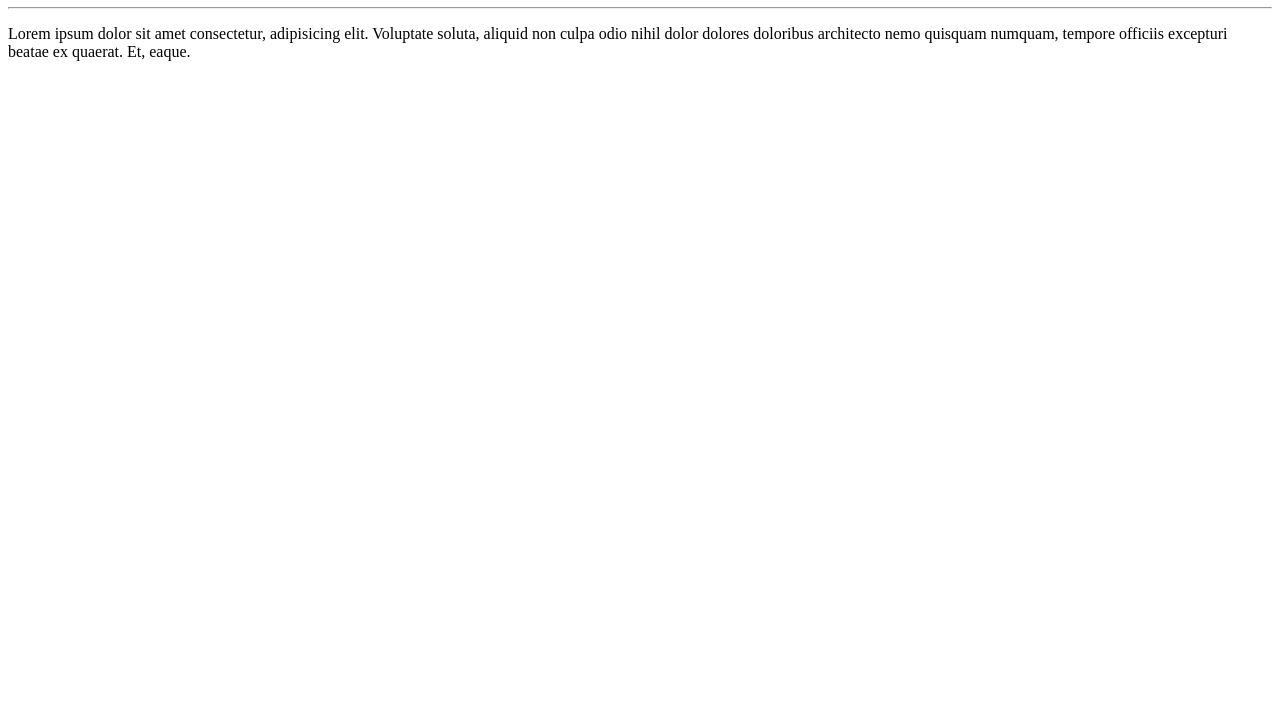
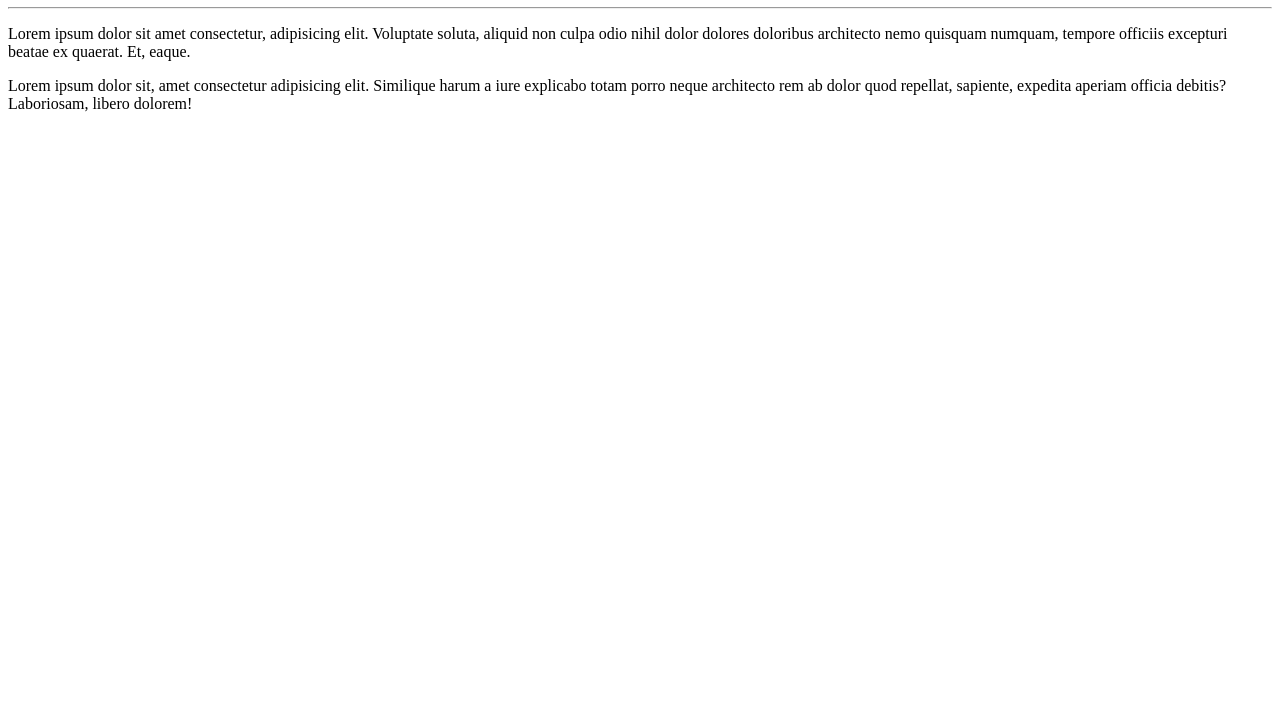
Before and after one commit to edsonlp/Ola-Mundo, a plain HTML site: page site-exemplo/index.html in a window 1280 px wide. Shown: the part 73-800 px from the top of the page. Drawn offline with Linux system fonts and the light colour scheme.

Commit message:
adicionei um parágrafo

```diff
--- a/site-exemplo/index.html
+++ b/site-exemplo/index.html
@@ -9,5 +9,6 @@
     <h1>Olá, Mundo</h1>
     <hr>
     <p>Lorem ipsum dolor sit amet consectetur, adipisicing elit. Voluptate soluta, aliquid non culpa odio nihil dolor dolores doloribus architecto nemo quisquam numquam, tempore officiis excepturi beatae ex quaerat. Et, eaque.</p>
+    <p>Lorem ipsum dolor sit, amet consectetur adipisicing elit. Similique harum a iure explicabo totam porro neque architecto rem ab dolor quod repellat, sapiente, expedita aperiam officia debitis? Laboriosam, libero dolorem!</p>
 </body>
 </html>
```
